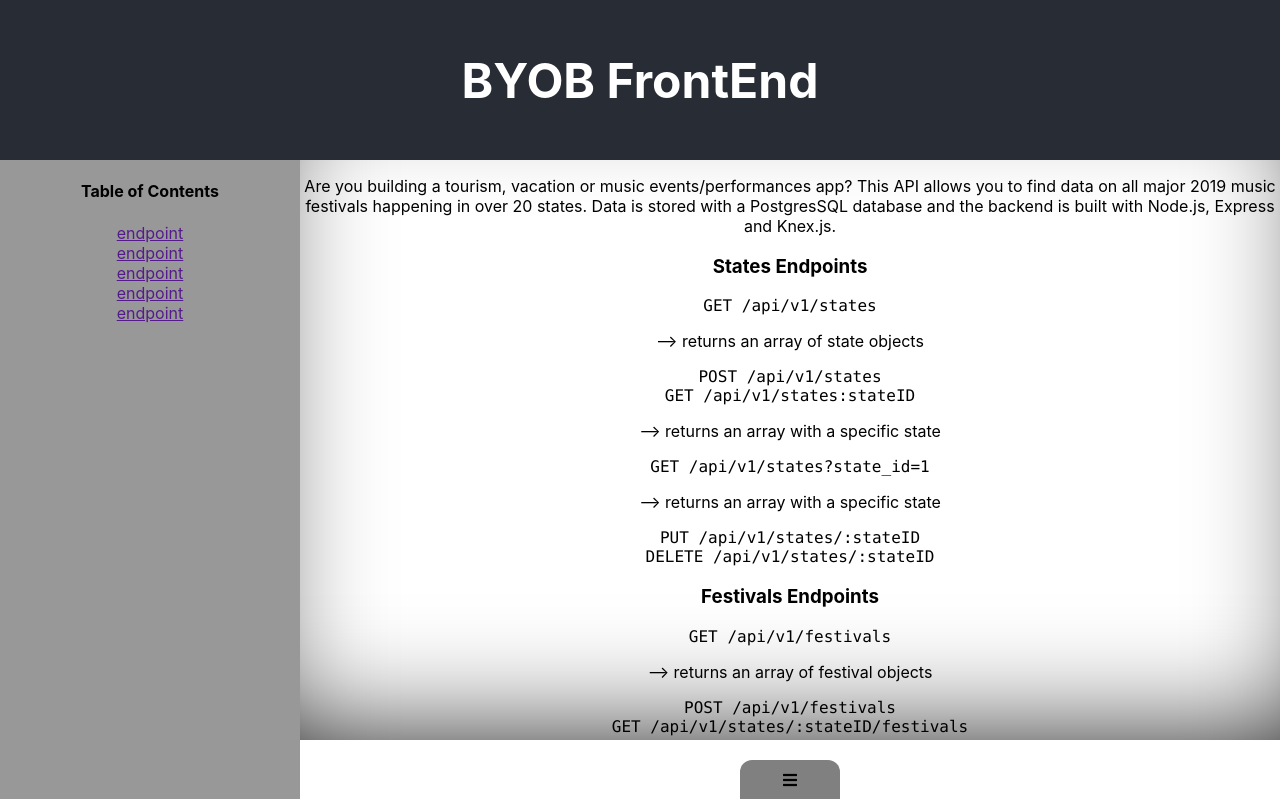
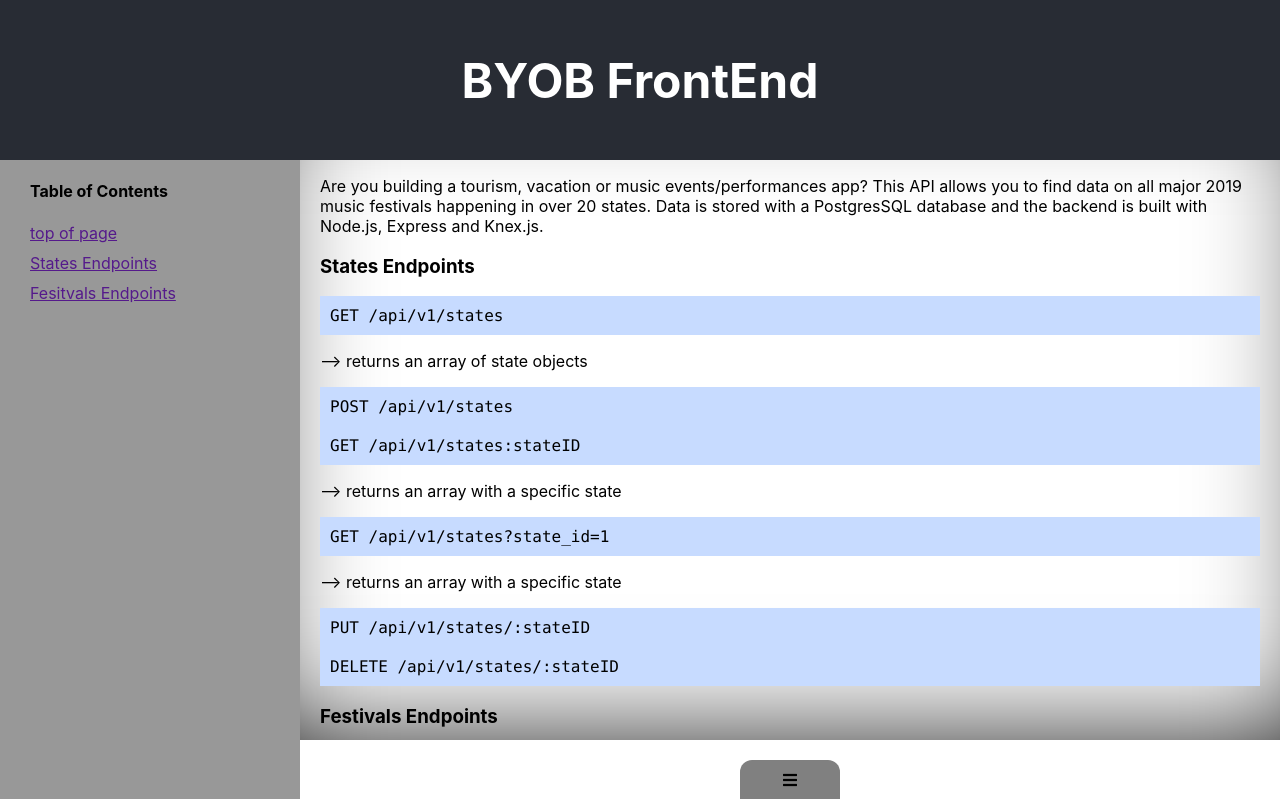
Before and after one commit to KylieStanley/byob-frontend, a React (Create React App) app: page / in a window 1280 px wide. Shown: the top 799 px of the page. Built offline with nearby package versions, Linux system fonts and the light colour scheme.

Commit message:
Add sidebar links

```diff
--- a/src/App.css
+++ b/src/App.css
@@ -35,16 +35,31 @@ body * {
   display: flex;
   flex-direction: column;
   height: calc(100vh - 200px);
+  text-align: left;
+  padding-left: 30px;
+}
+
+.sidebar-links {
+  margin-bottom: 10px;
 }
 
 .main-content {
+  box-shadow: inset 0 -45px 130px -55px rgba(0, 0, 0, 1);
+  height: calc(100vh - 220px);
   overflow-y: scroll;
-  height: calc(100vh - 220px);
-  box-shadow: inset 0 -45px 130px -55px rgba(0, 0, 0, 1);
+  padding-left: 20px;
+  padding-right: 20px;
+  text-align: left;
+}
+
+code:last-child {
+  margin-bottom: 50px;
 }
 
 code {
+  background-color: #C7DBFF;
   display: block;
+  padding: 10px;
 }
 
 .bottom-indicator {
--- a/src/App.js
+++ b/src/App.js
@@ -10,12 +10,8 @@ class App extends Component {
   scrollToElement = (e) => {
     e.preventDefault()
 
-    const destination = e.target.id
-
-    this.refs[destination].scrollIntoView({
-      behavior: 'smooth',
-      block: 'end'
-    });
+    const topPos = this.refs[e.target.id].offsetTop;
+    this.refs.mainContent.scrollTop = topPos-10;
   }
 
   render() {
@@ -27,14 +23,12 @@ class App extends Component {
         <div className="main-grid">
           <nav className="sidebar-nav">
             <h4>Table of Contents</h4>
-            <a href="" id='states' onClick={this.scrollToElement}>endpoint</a>
-            <a href="" id='festivals' onClick={this.scrollToElement}>endpoint</a>
-            <a href="">endpoint</a>
-            <a href="">endpoint</a>
-            <a href="">endpoint</a>
+            <a className='sidebar-links' href="" id='top' onClick={this.scrollToElement}>top of page</a>
+            <a className='sidebar-links' href="" id='states' onClick={this.scrollToElement}>States Endpoints</a>
+            <a className='sidebar-links' href="" id='festivals' onClick={this.scrollToElement}>Fesitvals Endpoints</a>
           </nav>
-          <main className="main-content">
-            <p>Are you building a tourism, vacation or music events/performances app?
+          <main ref='mainContent' className="main-content">
+            <p ref='top'>Are you building a tourism, vacation or music events/performances app?
              This API allows you to find data on all major 2019 music festivals
              happening in over 20 states. Data is stored with a PostgresSQL database
              and the backend is built with Node.js, Express and Knex.js.</p>
@@ -72,8 +66,6 @@ class App extends Component {
                 <code>PUT /api/v1/festivals/:festivalID</code>
 
                 <code>DELETE /api/v1/festivals/:festivalID</code>
-
-                <h3 className='bottom-indicator'>bottom of page</h3>
           </main>
         </div>
         <Drawer />
```
